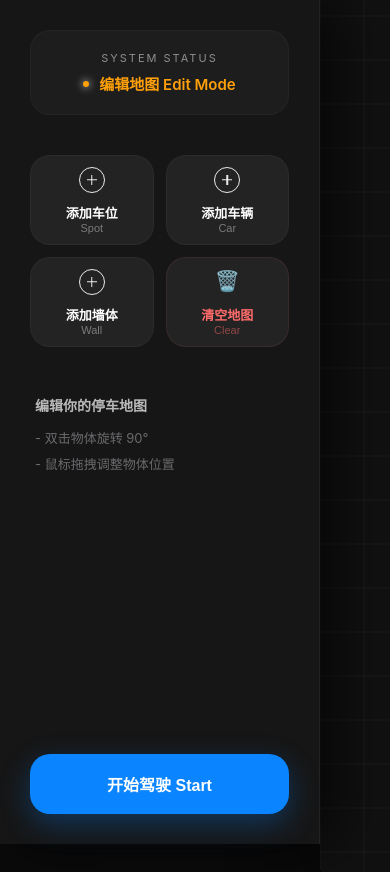
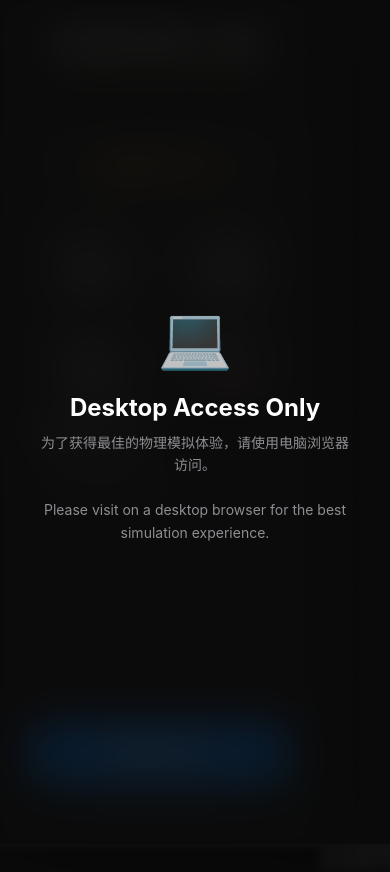
Before and after one commit to tsirix/Parking-sim, a plain HTML site: page index.html in a window 390 px wide. Shown: the top 872 px of the page. Drawn offline with Linux system fonts and the light colour scheme.

Commit message:
Update index.html
- Add branding info
- mobile guard
- adjust UI

```diff
--- a/index.html
+++ b/index.html
@@ -2,7 +2,7 @@
 <html lang="zh-CN">
 <head>
     <meta charset="UTF-8">
-    <title>Tesla Parking Sim</title>
+    <title>THE PARKING LAB - Master the Art of Parking</title>
     <style>
         :root {
             /* 色盘 */
@@ -15,8 +15,9 @@
             --tesla-red: #E82127;
 
             /* UI 变量 */
-            --sidebar-width: 320px; /* 加宽以防折行 */
+            --sidebar-width: 320px;
             --border-radius: 20px;
+            --btn-height: 54px;
         }
 
         body {
@@ -30,6 +31,32 @@
             user-select: none;
         }
 
+        /* --- 移动端遮罩 (Mobile Overlay) --- */
+        #mobile-blocker {
+            display: none; /* 默认隐藏 */
+            position: fixed;
+            top: 0; left: 0; width: 100%; height: 100%;
+            background: rgba(10, 10, 10, 0.85);
+            backdrop-filter: blur(20px);
+            z-index: 9999;
+            flex-direction: column;
+            align-items: center;
+            justify-content: center;
+            text-align: center;
+            padding: 40px;
+            box-sizing: border-box;
+        }
+
+        .mobile-icon { font-size: 60px; margin-bottom: 20px; opacity: 0.8; }
+        .mobile-title { font-size: 24px; font-weight: 700; margin-bottom: 10px; color: var(--text-primary); }
+        .mobile-desc { font-size: 14px; color: var(--text-secondary); line-height: 1.6; max-width: 400px; }
+
+        /* 响应式触发: 小于 1024px (手机/平板竖屏) 显示遮罩 */
+        @media (max-width: 1024px) {
+            #mobile-blocker { display: flex; }
+            #app-container { filter: blur(5px); pointer-events: none; }
+        }
+
         /* --- 布局 --- */
         #app-container {
             display: flex;
@@ -40,7 +67,7 @@
         /* 1. 左侧悬浮工具栏 */
         #sidebar {
             width: var(--sidebar-width);
-            min-width: var(--sidebar-width); /* 强制固定宽度 */
+            min-width: var(--sidebar-width);
             background-color: var(--panel-dark);
             display: flex;
             flex-direction: column;
@@ -52,25 +79,47 @@
             border-right: 1px solid rgba(255,255,255,0.05);
         }
 
+        /* --- Brand Header (New) --- */
+        #brand-header {
+            text-align: center;
+            margin-bottom: 30px;
+            padding-bottom: 20px;
+            border-bottom: 1px solid rgba(255,255,255,0.05);
+        }
+        .app-title {
+            font-size: 24px;
+            font-weight: 900;
+            letter-spacing: 4px;
+            color: #fff;
+            margin: 0;
+            line-height: 1.2;
+        }
+        .app-slogan {
+            font-size: 10px;
+            color: var(--accent-orange);
+            text-transform: uppercase;
+            letter-spacing: 1.5px;
+            margin-top: 5px;
+            opacity: 0.9;
+        }
+
         /* 状态卡片 */
         .status-card {
             background: rgba(255,255,255,0.03);
             border-radius: var(--border-radius);
-            padding: 20px;
+            padding: 15px;
             text-align: center;
             border: 1px solid rgba(255,255,255,0.03);
             margin-bottom: 20px;
         }
         .status-title {
-            font-size: 11px; color: var(--text-secondary);
-            text-transform: uppercase; letter-spacing: 2px;
-            margin-bottom: 8px;
-            white-space: nowrap; /* 防止折行 */
+            font-size: 10px; color: var(--text-secondary);
+            text-transform: uppercase; letter-spacing: 1px;
+            margin-bottom: 4px;
         }
         .status-value {
-            font-size: 15px; font-weight: 600;
-            display: flex; align-items: center; justify-content: center; gap: 10px;
-            white-space: nowrap; /* 防止折行 */
+            font-size: 14px; font-weight: 600;
+            display: flex; align-items: center; justify-content: center; gap: 8px;
         }
         .dot { width: 6px; height: 6px; border-radius: 50%; box-shadow: 0 0 8px currentColor; }
 
@@ -79,72 +128,57 @@
             flex: 1;
             display: flex;
             flex-direction: column;
-            justify-content: flex-start; /* 顶部对齐，配合 grid */
-            padding-top: 20px;
+            justify-content: flex-start; /* 顶部对齐 */
             gap: 20px;
         }
 
-        /* 工具按钮 Grid 布局 (2x2) */
+        /* 工具按钮 Grid */
         .tool-grid {
             display: grid;
-            grid-template-columns: 1fr 1fr; /* 强制两列 */
+            grid-template-columns: 1fr 1fr;
             gap: 12px;
-            width: 100%;
         }
 
         .tool-btn {
             background: rgba(255,255,255,0.06);
             border: 1px solid rgba(255,255,255,0.03);
             color: var(--text-primary);
-            height: 90px; /* 方块状按钮 */
+            height: 90px;
             padding: 10px;
             border-radius: var(--border-radius);
             font-size: 14px; font-weight: 500;
             cursor: pointer;
-            display: flex;
-            flex-direction: column; /* 垂直排列 */
-            align-items: center;
-            justify-content: center;
-            gap: 8px;
+            display: flex; flex-direction: column; align-items: center; justify-content: center; gap: 8px;
             transition: all 0.3s cubic-bezier(0.25, 0.8, 0.25, 1);
         }
         .tool-btn:hover { background: rgba(255,255,255,0.12); transform: scale(1.02); }
         .tool-btn:active { transform: scale(0.98); }
 
-        /* 自定义 Plus 圆圈图标 */
+        /* 按钮圆圈图标 */
         .plus-icon {
-            width: 24px;
-            height: 24px;
+            width: 24px; height: 24px;
             border: 1.5px solid rgba(255,255,255,0.9);
             border-radius: 50%;
-            position: relative;
-            margin-bottom: 2px;
+            position: relative; margin-bottom: 2px;
         }
         .plus-icon::before, .plus-icon::after {
-            content: '';
-            position: absolute;
-            background: rgba(255,255,255,0.9);
-            left: 50%; top: 50%;
-            transform: translate(-50%, -50%);
+            content: ''; position: absolute; background: rgba(255,255,255,0.9);
+            left: 50%; top: 50%; transform: translate(-50%, -50%);
         }
-        .plus-icon::before { width: 10px; height: 1.5px; } /* 横线 */
-        .plus-icon::after { width: 1.5px; height: 10px; } /* 竖线 */
-
-        /* 垃圾桶图标特殊处理 */
+        .plus-icon::before { width: 10px; height: 1.5px; }
+        .plus-icon::after { width: 1.5px; height: 10px; }
         .trash-icon { font-size: 20px; margin-bottom: 4px; }
 
-        /* 按钮内文案样式 */
         .btn-text-cn { font-size: 13px; font-weight: 600; }
         .btn-text-en { font-size: 11px; color: rgba(255,255,255,0.4); font-weight: 400; }
 
         .btn-clear { color: #ff6b6b; border-color: rgba(255, 107, 107, 0.1); }
         .btn-clear:hover { background: rgba(255, 107, 107, 0.1); }
         .btn-clear .btn-text-en { color: rgba(255, 107, 107, 0.5); }
-        .btn-clear .plus-icon { border-color: #ff6b6b; } /* 假如清空也要圆圈，或者用垃圾桶 */
 
         /* 说明文案区 */
         .hint-block {
-            margin-top: 25px;
+            margin-top: 10px;
             padding: 0 5px; opacity: 0.7;
             font-size: 13px; line-height: 2; color: var(--text-secondary);
         }
@@ -164,8 +198,8 @@
         .speed-large { font-size: 72px; font-weight: 100; line-height: 1; letter-spacing: -2px; }
         .speed-unit { font-size: 14px; color: #666; margin-top: 5px; }
 
-        /* 底部主按钮 */
-        .main-action-area { margin-top: auto; }
+        /* 底部主按钮 & Copyright */
+        .bottom-section { margin-top: auto; }
         .main-btn {
             width: 100%; height: 60px;
             border-radius: var(--border-radius);
@@ -181,6 +215,14 @@
             color: var(--tesla-red);
         }
         .btn-mode-drive:hover { background: rgba(232, 33, 39, 0.2); }
+
+        .footer-copyright {
+            margin-top: 20px;
+            text-align: center;
+            font-size: 10px;
+            color: #333;
+            letter-spacing: 0.5px;
+        }
 
         /* 2. 右侧画布 */
         #canvas-area {
@@ -223,9 +265,24 @@
 </head>
 <body>
 
+    <div id="mobile-blocker">
+        <div class="mobile-icon">💻</div>
+        <div class="mobile-title">Desktop Access Only</div>
+        <div class="mobile-desc">
+            为了获得最佳的物理模拟体验，请使用电脑浏览器访问。<br><br>
+            Please visit on a desktop browser for the best simulation experience.
+        </div>
+    </div>
+
     <div id="app-container">
 
         <div id="sidebar">
+
+            <div id="brand-header">
+                <h1 class="app-title">PARKING LAB</h1>
+                <div class="app-slogan">Master the Art of Parking</div>
+            </div>
+
             <div class="status-card">
                 <div class="status-title">System Status</div>
                 <div class="status-value" id="status-display">
@@ -236,7 +293,8 @@
 
             <div id="dynamic-panel">
 
-                <div id="panel-tools" class="tool-grid">
+                <div id="panel-tools">
+                    <div class="tool-grid">
                         <button class="tool-btn" onclick="addObject('spot')">
                             <div class="plus-icon"></div>
                             <div><div class="btn-text-cn">添加车位</div><div class="btn-text-en">Spot</div></div>
@@ -255,10 +313,11 @@
                         </button>
                     </div>
 
-                <div id="hint-edit" class="hint-block">
+                    <div class="hint-block">
                         <span class="hint-title">编辑你的停车地图</span>
                         - 双击物体旋转 90°<br>
                         - 鼠标拖拽调整物体位置
+                    </div>
                 </div>
 
                 <div id="panel-dashboard">
@@ -278,8 +337,9 @@
                 </div>
             </div>
 
-            <div class="main-action-area">
+            <div class="bottom-section">
                 <button id="main-btn" class="main-btn btn-mode-edit" onclick="toggleMode()">开始驾驶 Start</button>
+                <div class="footer-copyright">© 2025 The Parking Lab.</div>
             </div>
         </div>
 
@@ -297,7 +357,6 @@
     // UI Refs
     const statusDisplay = document.getElementById('status-display');
     const panelTools = document.getElementById('panel-tools');
-    const hintEdit = document.getElementById('hint-edit'); // 编辑文案
     const panelDashboard = document.getElementById('panel-dashboard');
     const mainBtn = document.getElementById('main-btn');
     const crashOverlay = document.getElementById('crash-overlay');
@@ -405,11 +464,7 @@
             MODE = 'DRIVE';
             statusDisplay.innerHTML = `<div class="dot" style="background:var(--accent-blue)"></div><span style="color:var(--accent-blue)">驾驶模式 Driving</span>`;
 
-            // 隐藏编辑工具和编辑文案
             panelTools.style.display = 'none';
-            hintEdit.style.display = 'none';
-
-            // 显示仪表盘
             panelDashboard.style.display = 'block';
 
             mainBtn.innerText = "编辑地图 Edit Map";
@@ -419,11 +474,7 @@
             MODE = 'EDIT';
             statusDisplay.innerHTML = `<div class="dot" style="background:var(--accent-orange)"></div><span style="color:var(--accent-orange)">编辑地图 Edit Mode</span>`;
 
-            // 显示编辑工具和编辑文案，使用 grid 布局
-            panelTools.style.display = 'grid';
-            hintEdit.style.display = 'block';
-
-            // 隐藏仪表盘
+            panelTools.style.display = 'flex'; // 恢复显示
             panelDashboard.style.display = 'none';
 
             mainBtn.innerText = "开始驾驶 Start";
@@ -527,13 +578,11 @@
         const hw = length / 2; const hh = width / 2;
         const insetY = 4;
 
-        // 前挡
         ctx.beginPath();
         ctx.moveTo(hw - 25, -hh + insetY); ctx.lineTo(hw - 25, hh - insetY);
         ctx.lineTo(hw - 5, hh - 6); ctx.quadraticCurveTo(hw - 2, 0, hw - 5, -hh + 6);
         ctx.fill();
 
-        // 顶棚+后挡 (一体化)
         ctx.beginPath();
         ctx.roundRect(-hw + 15, -hh + 6, length - 55, width - 12, 4);
         ctx.fill();
@@ -544,9 +593,7 @@
         ctx.translate(obj.x, obj.y);
         ctx.rotate(obj.angle);
 
-        // 阴影与聚光灯
         if (isPlayer && MODE === 'DRIVE') {
-            // 驾驶模式主车：增强的白色光晕 (Blur 60, Opacity 0.6)
             ctx.shadowColor = "rgba(255,255,255,0.6)";
             ctx.shadowBlur = 60;
         } else {
@@ -560,12 +607,10 @@
 
         drawGlassRoof(ctx, obj.length, obj.width);
 
-        // 后视镜
         ctx.fillStyle = obj.color;
         ctx.fillRect(obj.length/3.5, obj.width/2 - 2, 10, car.mirrorGap + 2);
         ctx.fillRect(obj.length/3.5, -obj.width/2 - car.mirrorGap, 10, car.mirrorGap + 2);
 
-        // 车灯
         ctx.fillStyle = "#e0e0e0";
         ctx.beginPath(); ctx.ellipse(obj.length/2 - 6, -obj.width/2 + 4, 6, 2, Math.PI/4, 0, 2*Math.PI); ctx.fill();
         ctx.beginPath(); ctx.ellipse(obj.length/2 - 6, obj.width/2 - 4, 6, 2, -Math.PI/4, 0, 2*Math.PI); ctx.fill();
@@ -574,13 +619,10 @@
         ctx.fillStyle = tailColor;
         ctx.fillRect(-obj.length/2, -obj.width/2 + 2, 3, 12); ctx.fillRect(-obj.length/2, obj.width/2 - 14, 3, 12);
 
-        // 轮胎逻辑
         if (isPlayer) {
             function drawWheel(x, y, isFront, angle) {
                 ctx.save(); ctx.translate(x, y); if (isFront) ctx.rotate(angle);
-
                 if (isFront) {
-                    // 哑光深灰
                     ctx.fillStyle = "#2a2a2a";
                     ctx.beginPath(); ctx.roundRect(-10, -4, 20, 8, 3); ctx.fill();
                     ctx.fillStyle = "#111"; ctx.fillRect(-4, -4, 8, 8);
@@ -644,7 +686,6 @@
     function draw() {
         ctx.clearRect(0, 0, canvas.width, canvas.height);
 
-        // 网格
         if (MODE === 'EDIT') {
             ctx.save(); ctx.strokeStyle = "rgba(255,255,255,0.05)"; ctx.lineWidth = 1; ctx.beginPath();
             for (let i = 0; i < canvas.width; i += SCALE * 2) { ctx.moveTo(i, 0); ctx.lineTo(i, canvas.height); }
```
Lines whose indentation alone changed are shown as unchanged.
